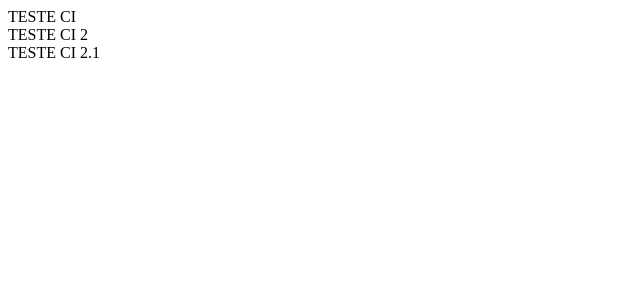
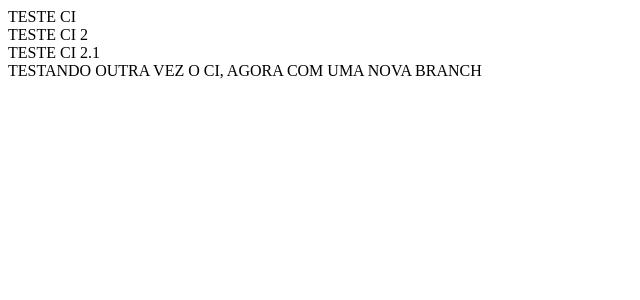
Before and after one commit to rafaelottdev/teste-ci-cd, a Next.js app: page / in a window 1280 px wide. Shown: the top 300 px of the page, without its empty margins (0-640 px from the left). Built offline with nearby package versions, Linux system fonts and the light colour scheme.

Commit message:
novo teste de ci

```diff
--- a/src/app/page.tsx
+++ b/src/app/page.tsx
@@ -4,6 +4,7 @@ export default function Home() {
       <section>TESTE CI</section>
       <section>TESTE CI 2</section>
       <section>TESTE CI 2.1</section>
+      <section>TESTANDO OUTRA VEZ O CI, AGORA COM UMA NOVA BRANCH</section>
     </div>
   );
 }
```
